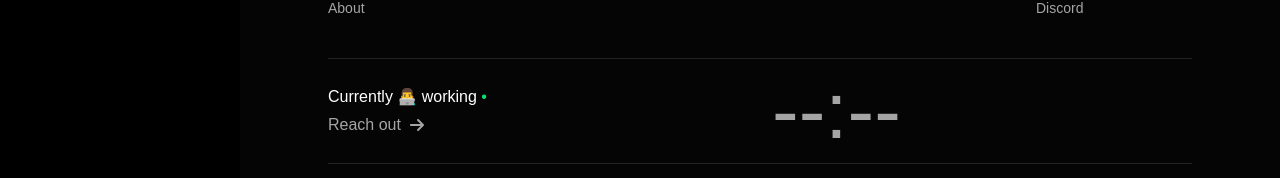
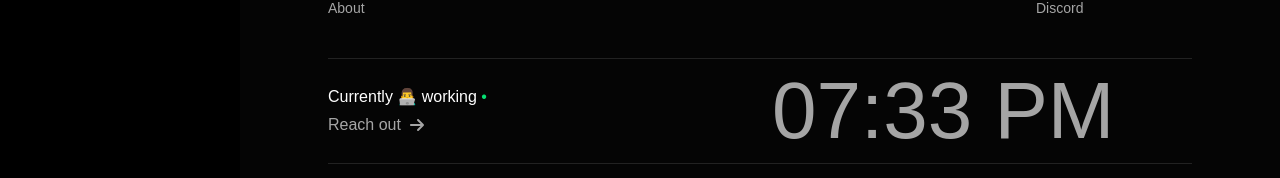
Before and after one commit to saroj-2728/portfolio_website, a Next.js app: page / in a window 1280 px wide. Shown: the part 1353-1531 px from the top of the page. Built offline with nearby package versions, Linux system fonts and the light colour scheme; no server answers; the database is empty; a web font is replaced by a local one.

Commit message:
fix: display current time on initial load in footer before interval update

```diff
--- a/src/components/Footer.tsx
+++ b/src/components/Footer.tsx
@@ -9,6 +9,8 @@ const Footer = () => {
     const [time, setTime] = useState<string>("--:--")
 
     useEffect(() => {
+        setTime(new Date().toLocaleTimeString([], { hour: '2-digit', minute: '2-digit' }))
+
         const interval = setInterval(() => {
             setTime(new Date().toLocaleTimeString([], { hour: '2-digit', minute: '2-digit' }))
         }, 60 * 1000)
```
